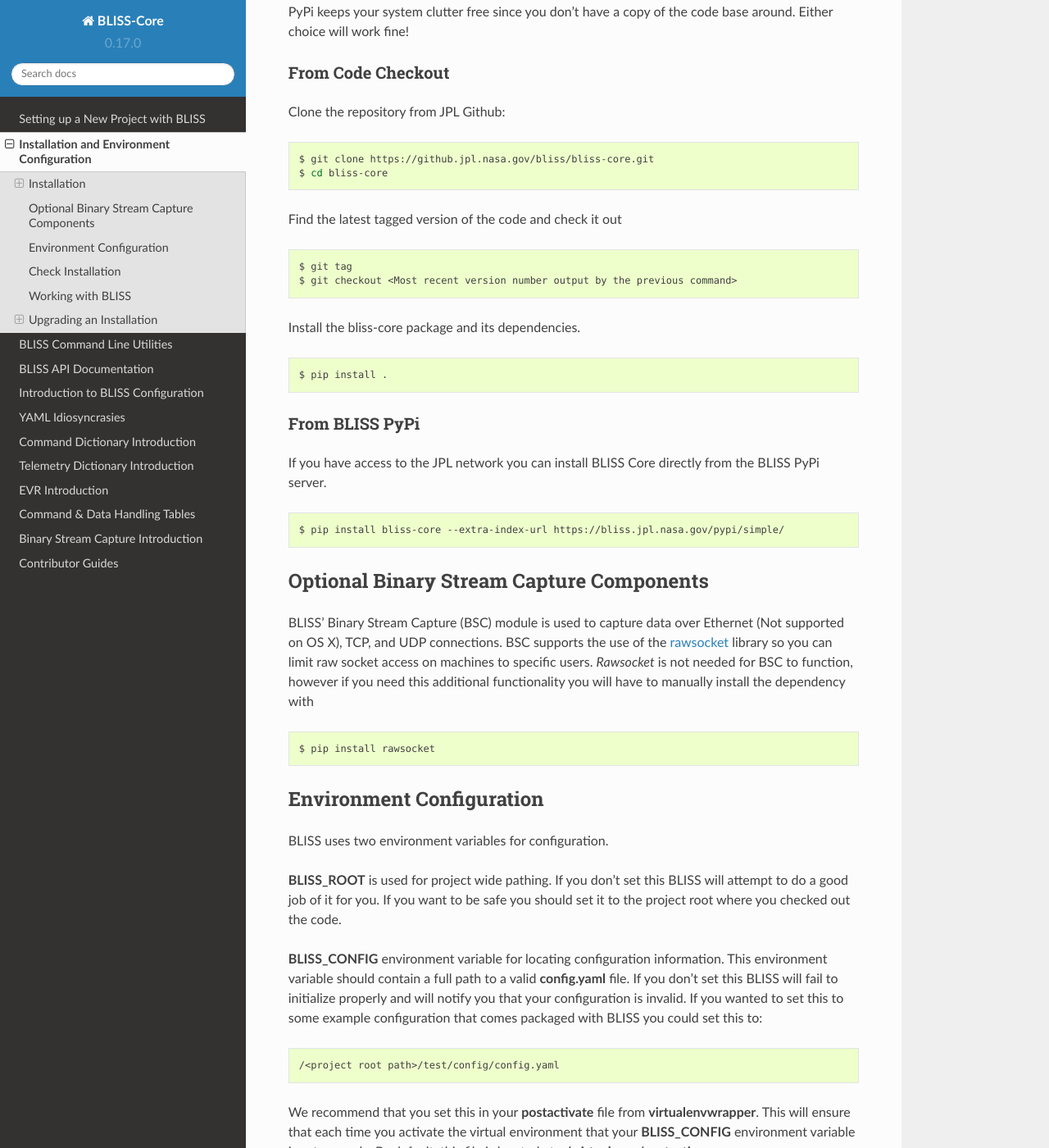
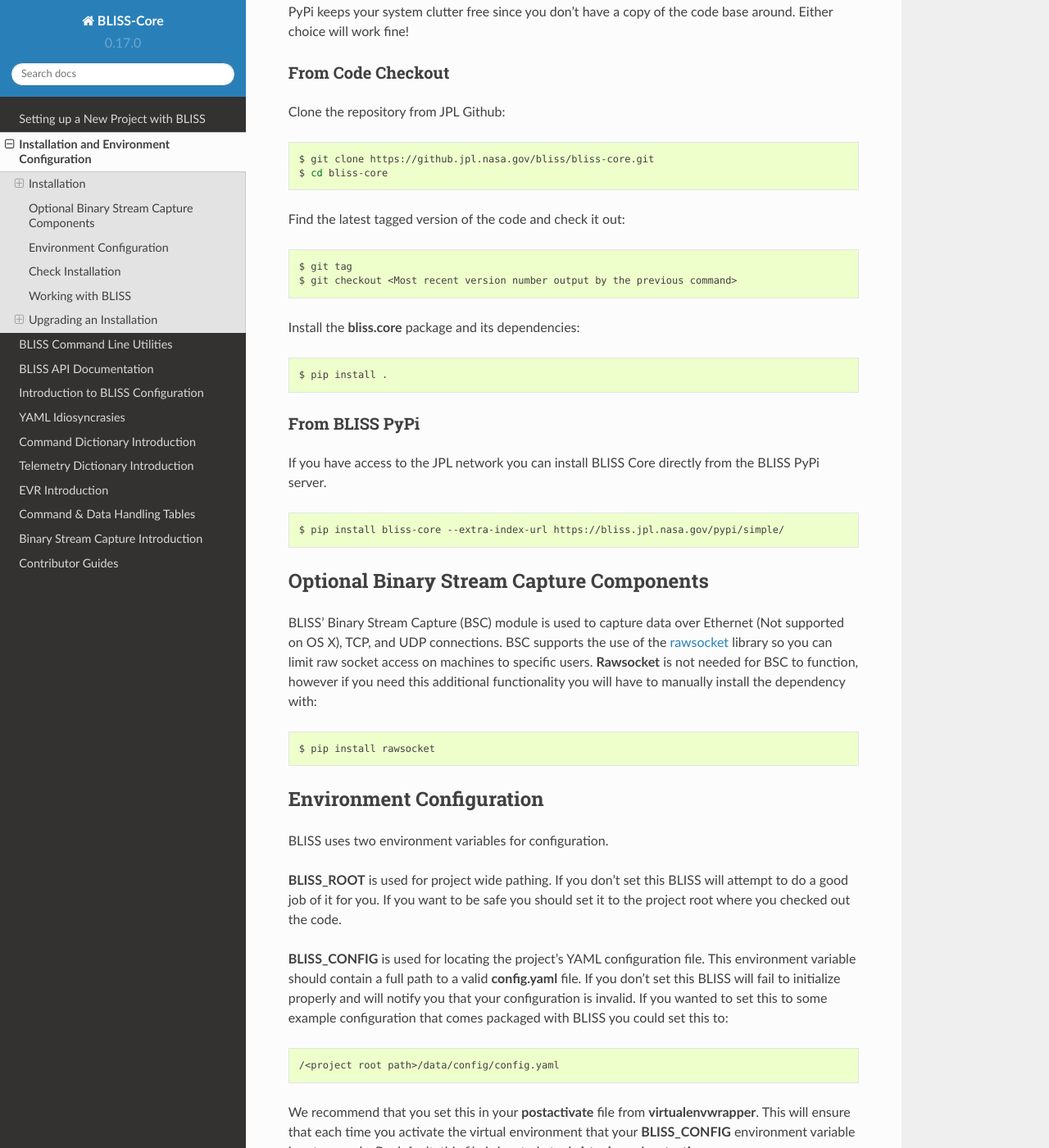
Before and after one commit to NASA-AMMOS/AIT-Core, a Sphinx documentation site: the page built from doc/source/installation.rst, in a window 1280 px wide and 1400 px high, scrolled down 429 px. Shown: the whole window at 82% size. Built offline with Sphinx 7.4.7 and the Read the Docs theme 2.0.0, drawn with Linux system fonts in a browser that asks for light colours; some of the changed text lies outside the part shown.

Commit message:
Issue #303 - Clean up installation documentation

```diff
--- a/doc/source/installation.rst
+++ b/doc/source/installation.rst
@@ -6,7 +6,7 @@
 Installation
 ------------
 
-Before you install **bliss-core** you should install `virtualenv <https://virtualenv.pypa.io/en/latest/installation.html>`_ to properly isolate your development environment. It is also recommended that you install `virtualenvwrapper <https://virtualenvwrapper.readthedocs.org/en/latest/install.html>`_ for convenience. The following instructions will assume that you have installed both already and created an environment.
+Before you install BLISS Core you should install `virtualenv <https://virtualenv.pypa.io/en/latest/installation.html>`_ to properly isolate your development environment. It is also recommended that you install `virtualenvwrapper <https://virtualenvwrapper.readthedocs.org/en/latest/install.html>`_ for convenience. The following instructions will assume that you have installed both already and created an environment.
 
 You can install BLISS Core from a checkout of the code or from the BLISS PyPi server. Having a checkout of the code can be handy if you want to view the source or make changes. Installing from PyPi keeps your system clutter free since you don’t have a copy of the code base around. Either choice will work fine!
 
@@ -20,7 +20,7 @@
     $ git clone https://github.jpl.nasa.gov/bliss/bliss-core.git
     $ cd bliss-core
 
-Find the latest tagged version of the code and check it out
+Find the latest tagged version of the code and check it out:
 
 .. code-block:: bash
 
@@ -28,7 +28,7 @@
    $ git checkout <Most recent version number output by the previous command>
 
 
-Install the bliss-core package and its dependencies.
+Install the **bliss.core** package and its dependencies:
 
 .. code-block:: bash
 
@@ -49,9 +49,9 @@
 
 BLISS' Binary Stream Capture (BSC) module is used to capture data over Ethernet (Not supported on OS X), TCP, and
 UDP connections. BSC supports the use of the `rawsocket <https://github.com/mwalle/rawsocket>`_
-library so you can limit raw socket access on machines to specific users. `Rawsocket`
+library so you can limit raw socket access on machines to specific users. **Rawsocket**
 is not needed for BSC to function, however if you need this additional functionality
-you will have to manually install the dependency with
+you will have to manually install the dependency with:
 
 .. code-block:: bash
 
@@ -64,11 +64,11 @@
 
 **BLISS_ROOT** is used for project wide pathing. If you don't set this BLISS will attempt to do a good job of it for you. If you want to be safe you should set it to the project root where you checked out the code.
 
-**BLISS_CONFIG** environment variable for locating configuration information. This environment variable should contain a full path to a valid **config.yaml** file. If you don't set this BLISS will fail to initialize properly and will notify you that your configuration is invalid. If you wanted to set this to some example configuration that comes packaged with BLISS you could set this to:
+**BLISS_CONFIG** is used for locating the project's YAML configuration file. This environment variable should contain a full path to a valid **config.yaml** file. If you don't set this BLISS will fail to initialize properly and will notify you that your configuration is invalid. If you wanted to set this to some example configuration that comes packaged with BLISS you could set this to:
 
 .. code-block:: bash
 
-    /<project root path>/test/config/config.yaml
+    /<project root path>/data/config/config.yaml
 
 We recommend that you set this in your **postactivate** file from **virtualenvwrapper**. This will ensure that each time you activate the virtual environment that your **BLISS_CONFIG** environment variable is set properly. By default, this file is located at **~/.virtualenvs/postactive**.
 
@@ -109,7 +109,7 @@
 Working with BLISS
 ------------------
 
-Your BLISS Core installation is now isolated to your virtual environment. Whenever you want to work on or run BLISS related code run **workon bliss** first to activate your environment. You will see a change in the format of your prompt indicating what environment you currently have active. If you want to disable the environment run **deactivate**.
+Your BLISS Core installation is now isolated to your virtual environment. Whenever you want to work on or run BLISS related code run ``workon bliss`` first to activate your environment. You will see a change in the format of your prompt indicating what environment you currently have active. If you want to disable the environment run ``deactivate``.
 
 .. code-block:: bash
 
```
